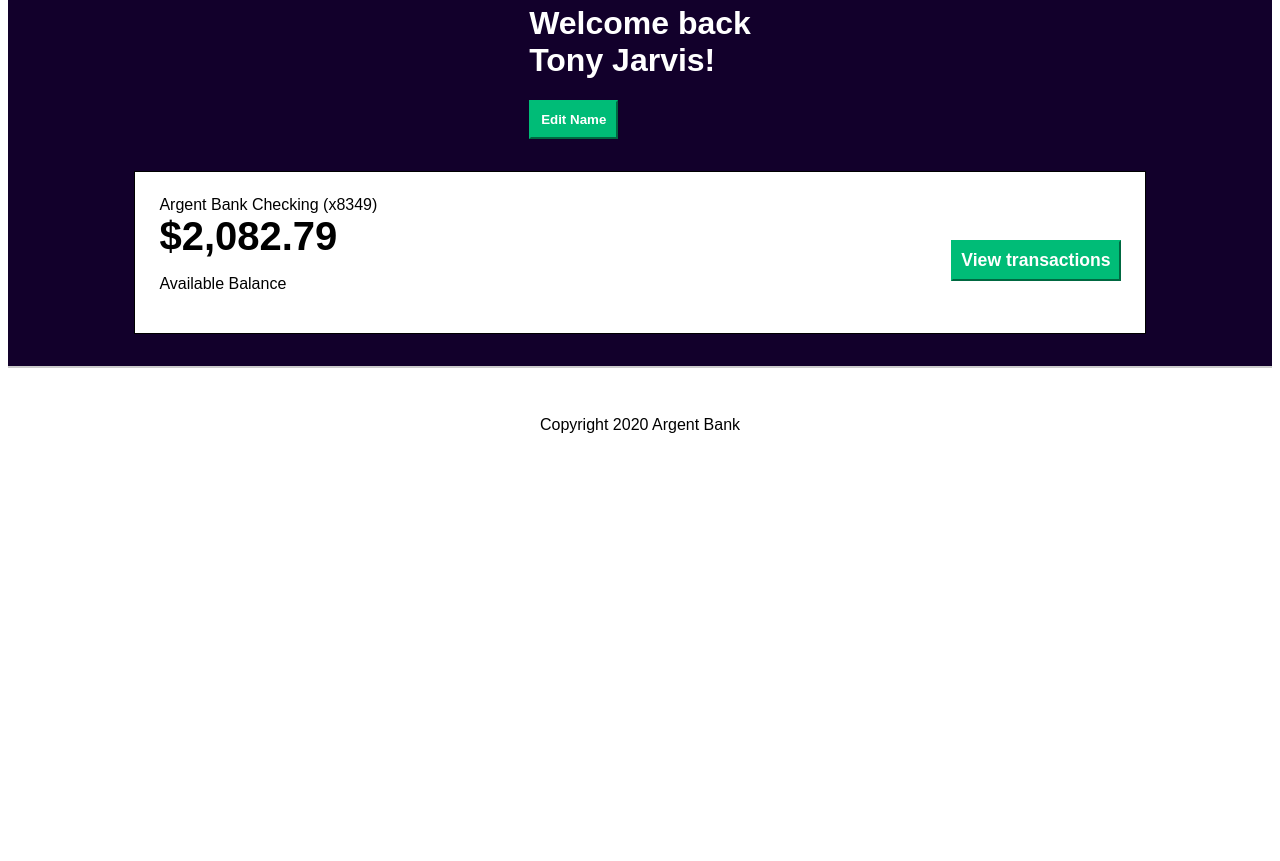
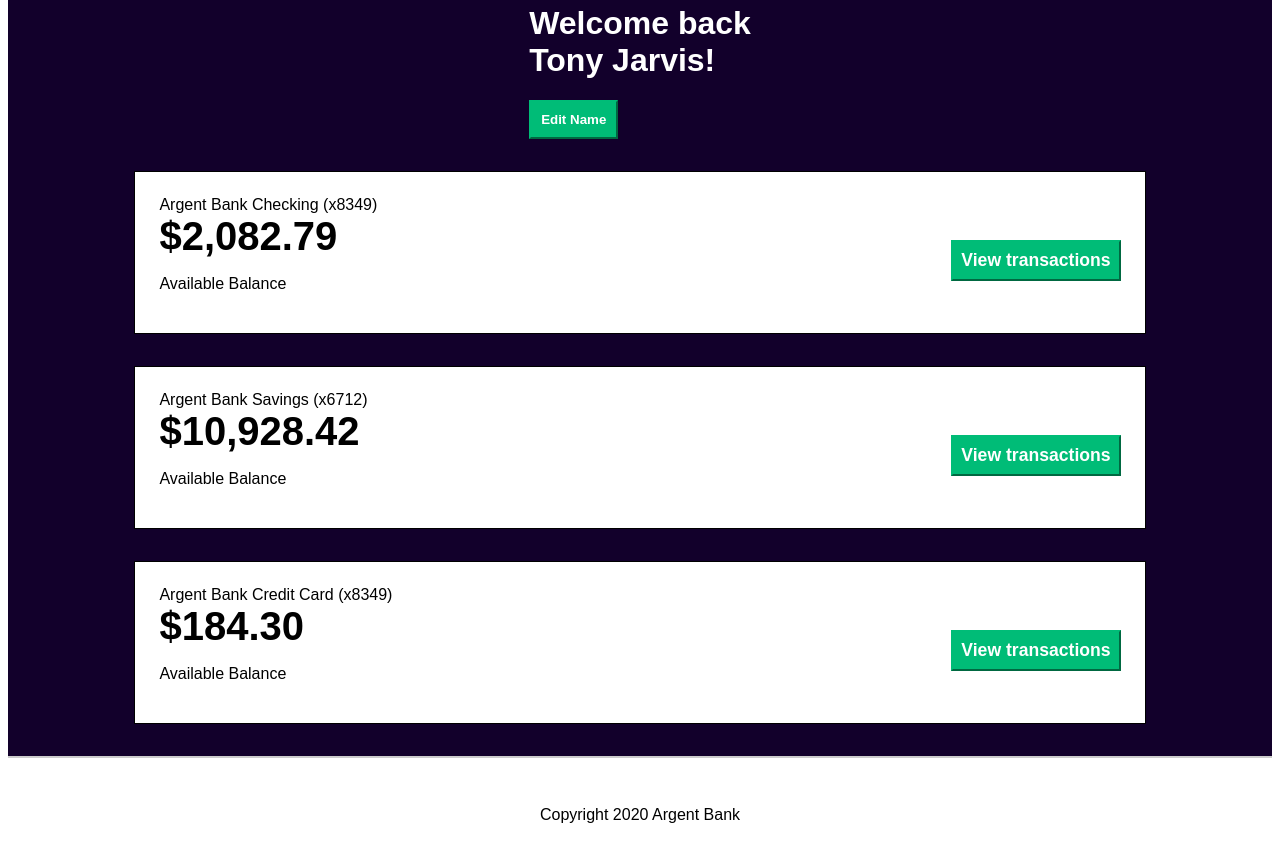
Before and after one commit to BangalyLeDeveloppeur/projet11.github, a React app in the folder proje11/: page /tranjaction in a window 1280 px wide. Shown: the part 89-950 px from the top of the page. Before the commit the page ends 800 px from the top, so only its background shows below. Built offline with nearby package versions, Linux system fonts and the light colour scheme.

Commit message:
travailler sur la section tranjaction

```diff
--- a/proje11/src/components/account/_account.scss
+++ b/proje11/src/components/account/_account.scss
@@ -38,7 +38,8 @@
     margin-top: 1rem;
     border-color: #00bc77;
     background-color: #00bc77;
-    color: #fff
+    color: #fff;
+    cursor: pointer;
 }
 }
 }
--- a/proje11/src/components/wellcom/_wellcom.scss
+++ b/proje11/src/components/wellcom/_wellcom.scss
@@ -14,6 +14,7 @@
     color: #fff;
     font-weight: bold;
     padding: 10px;
+    cursor: pointer;
   }
 }
 }
--- a/proje11/src/pages/Tranjaction.js
+++ b/proje11/src/pages/Tranjaction.js
@@ -8,6 +8,8 @@ const Tranjaction = () => {
     <div>
       <Wellcom />
       <Account title={"Argent Bank Checking (x8349)"} solde={"$2,082.79"} content={"Available Balance"}/>
+      <Account title={"Argent Bank Savings (x6712)"} solde={"$10,928.42"} content={"Available Balance"}/>
+      <Account title={"Argent Bank Credit Card (x8349)"} solde={"$184.30"} content={"Available Balance"}/>
     </div>
   );
 };
```
